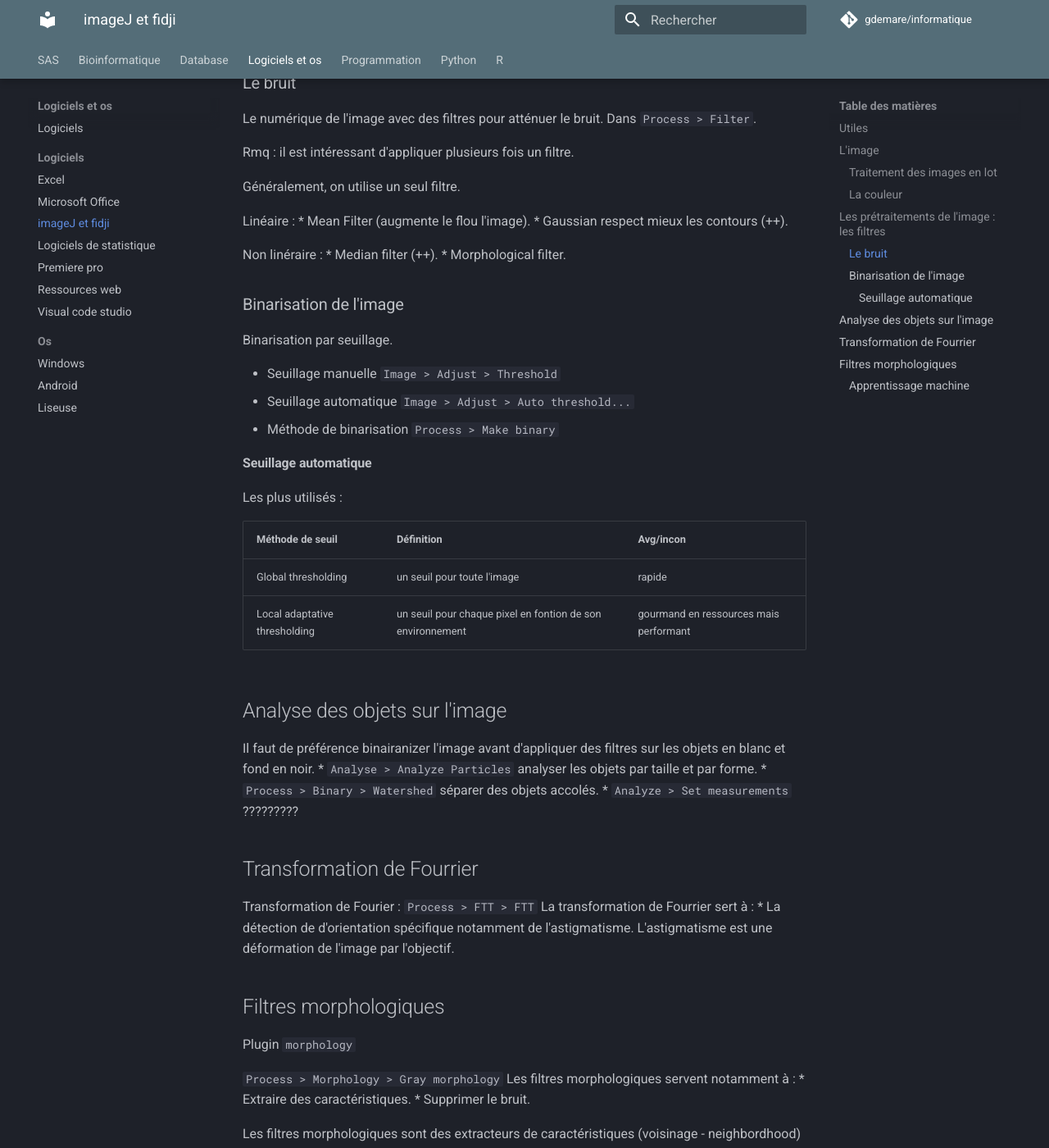
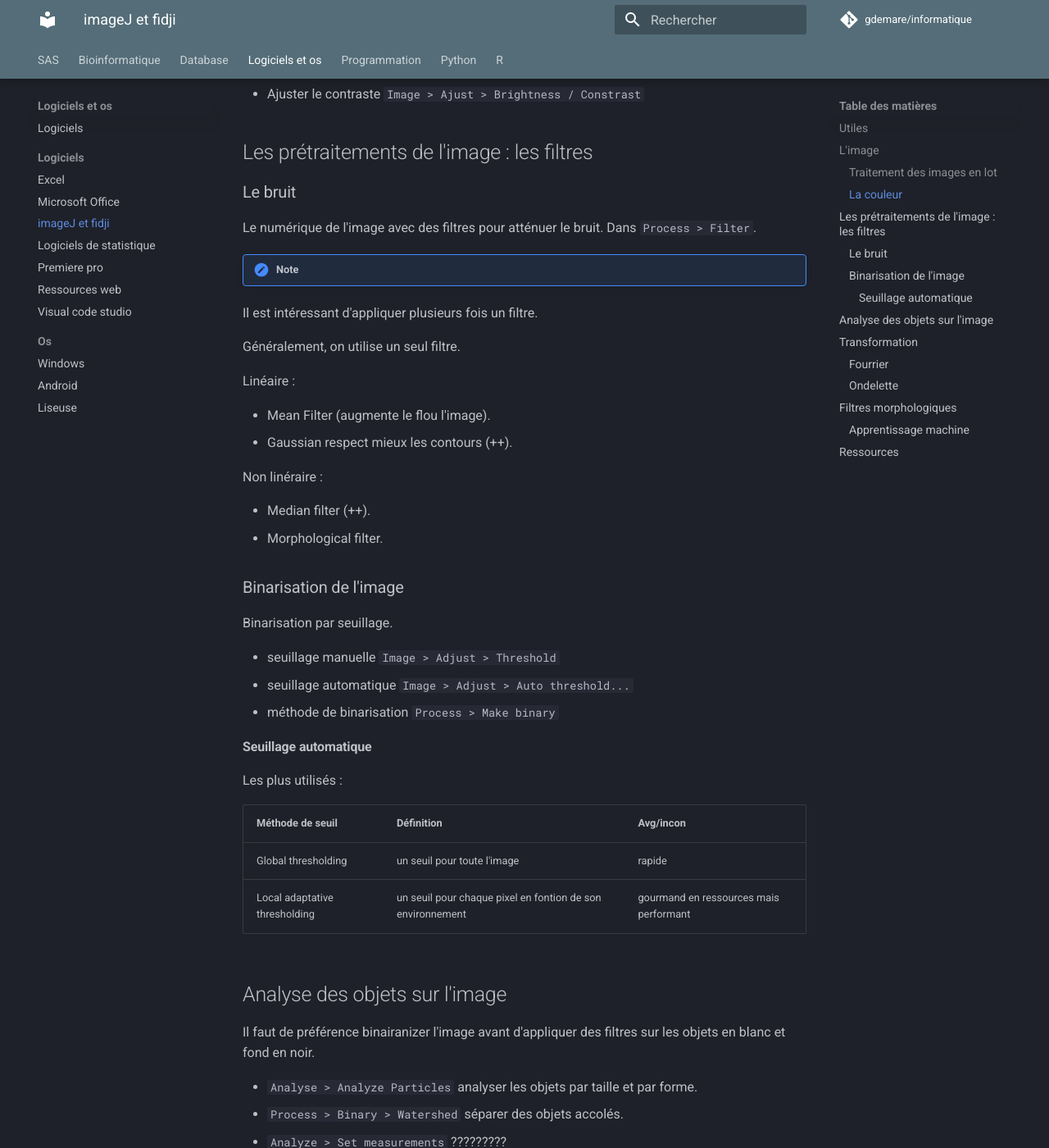
Before and after one commit to gdemare/Informatique, an MkDocs documentation site: the page built from docs/logiciels et os/logiciels/imageJ et fidji.md, in a window 1280 px wide and 1400 px high, scrolled down 1169 px. Shown: the whole window at 82% size. Built offline with MkDocs 1.6.1 and Material for MkDocs 9.7.7, drawn with Linux system fonts in a browser that asks for light colours; comment, search, counter and statistics services are not loaded; some of the changed text lies outside the part shown.

Commit message:
Update imageJ et fidji.md

```diff
--- a/docs/logiciels et os/logiciels/imageJ et fidji.md
+++ b/docs/logiciels et os/logiciels/imageJ et fidji.md
@@ -1,8 +1,8 @@
+Objectifs du traitement d'images :
 
-Objectifs du traitement d'images :
-* Suivi de trajectoire.
-* Identifier et classer les objets en fonction de leurs caractéristiques.
-* Augmenter la visibilité des objets.
+* suivi de trajectoire.
+* identifier et classer les objets en fonction de leurs caractéristiques.
+* augmenter la visibilité des objets.
 
 ## Utiles
 
@@ -38,15 +39,18 @@
 
 Le numérique de l'image avec des filtres pour atténuer le bruit. Dans `Process > Filter`.
 
-Rmq : il est intéressant d'appliquer plusieurs fois un filtre.
+!!! note
+ Il est intéressant d'appliquer plusieurs fois un filtre.
 
 Généralement, on utilise un seul filtre.
 
 Linéaire :
+
 * Mean Filter (augmente le flou l'image).
 * Gaussian respect mieux les contours (++).
 
 Non linéraire :
+
 * Median filter (++).
 * Morphological filter.
 
@@ -54,9 +58,9 @@
 
  Binarisation par seuillage.
 
-* Seuillage manuelle `Image > Adjust > Threshold`
-* Seuillage automatique `Image > Adjust > Auto threshold...`
-* Méthode de binarisation `Process > Make binary`
+* seuillage manuelle `Image > Adjust > Threshold`
+* seuillage automatique `Image > Adjust > Auto threshold...`
+* méthode de binarisation `Process > Make binary`
 
 #### Seuillage automatique
 
@@ -70,15 +74,23 @@
 ## Analyse des objets sur l'image
 
  Il faut de préférence binairanizer l'image avant d'appliquer des filtres sur les objets en blanc et fond en noir.
+
 * `Analyse > Analyze Particles` analyser les objets par taille et par forme.
 * `Process > Binary > Watershed` séparer des objets accolés.
 * `Analyze > Set measurements` ?????????
 
-## Transformation de Fourrier
+## Transformation
+
+### Fourrier
 
 Transformation de Fourier : `Process > FTT > FTT`
+
 La transformation de Fourrier sert à :
-* La détection de d'orientation spécifique notamment de l'astigmatisme. L'astigmatisme est une déformation de l'image par l'objectif.
+
+* la détection de d'orientation spécifique notamment de l'astigmatisme. L'astigmatisme est une déformation de l'image par l'objectif.
+
+### Ondelette
+
 
 ## Filtres morphologiques
 
@@ -105,3 +117,8 @@
 
 Télécharger et ajouter le plugin `Plugins > Segmentation > Weka segmentation`
 Lancer Weka `Plugins > Segmentation > Weka segmentation`
+
+
+## Ressources
+
+* devbio-napari
```
Also changed, not shown: other parts of docs/logiciels et os/logiciels/imageJ et fidji.md (+4 -3 lines).
